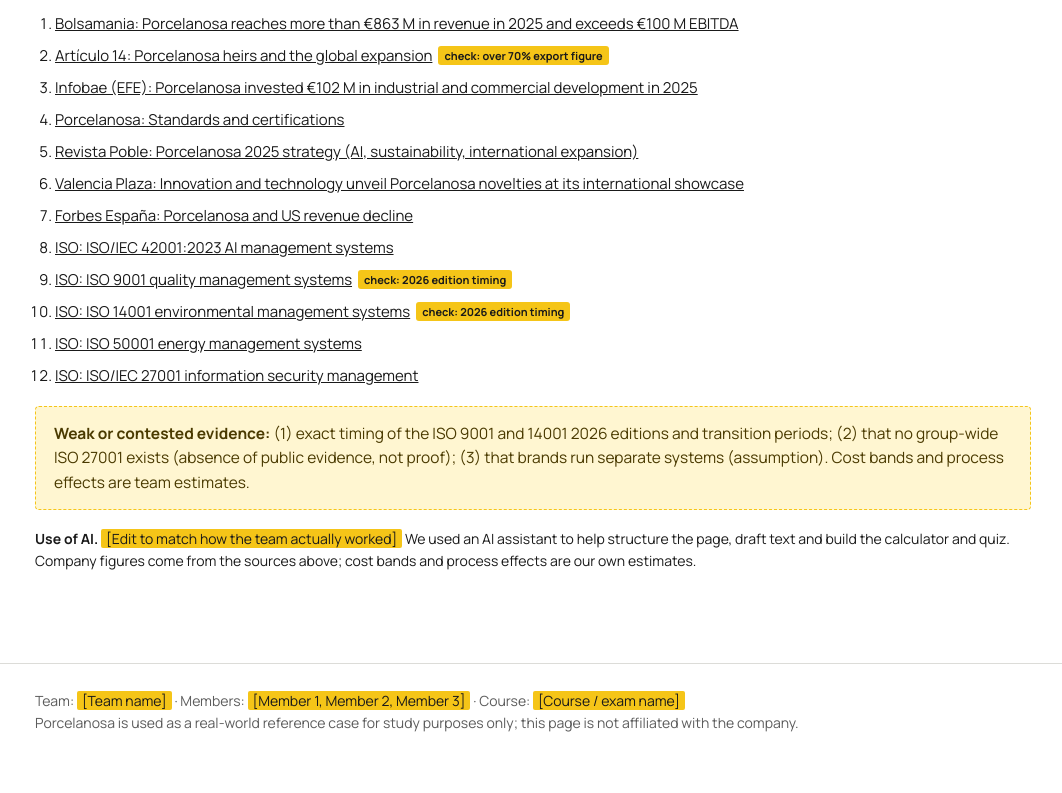
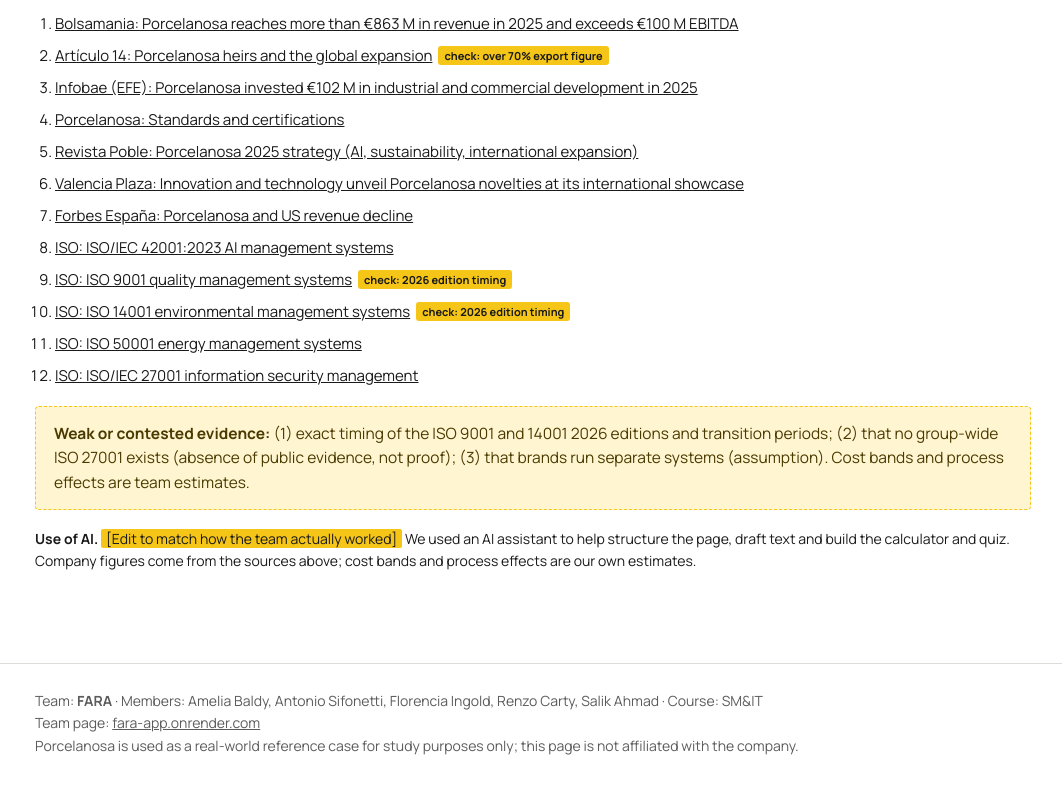
Before and after one commit to antoniosifonetti1-oss/iso-ims-porcelanosa, a plain HTML site: page index.html in a window 1280 px wide. Shown: the part 9310-10103 px from the top of the page, without its empty margins (107-1169 px from the left). Drawn offline with Linux system fonts and the light colour scheme.

Commit message:
Fill team details in footer
Co-Authored-By: Claude Sonnet 5.5 <noreply@anthropic.com>

```diff
--- a/index.html
+++ b/index.html
@@ -263,7 +263,8 @@ footer{border-top:1px solid var(--line);margin-top:56px;padding:26px 0 50px;font
 </main>
 
 <footer><div class="wrap">
-  Team: <span class="todo">[Team name]</span> · Members: <span class="todo">[Member 1, Member 2, Member 3]</span> · Course: <span class="todo">[Course / exam name]</span><br>
+  Team: <b>FARA</b> · Members: Amelia Baldy, Antonio Sifonetti, Florencia Ingold, Renzo Carty, Salik Ahmad · Course: SM&amp;IT<br>
+  Team page: <a href="https://fara-app.onrender.com/" target="_blank" rel="noopener">fara-app.onrender.com</a><br>
   Porcelanosa is used as a real-world reference case for study purposes only; this page is not affiliated with the company.
 </div></footer>
 
```
